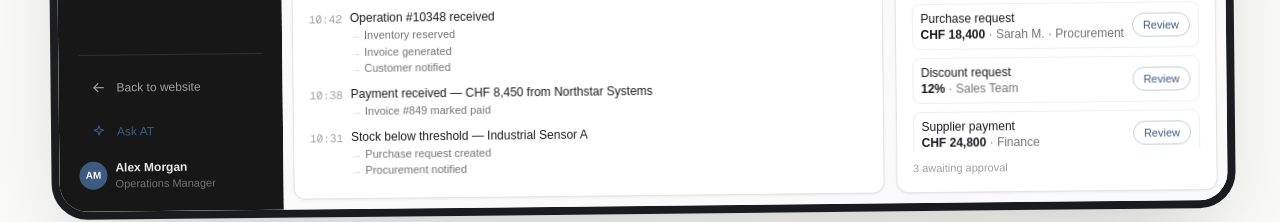
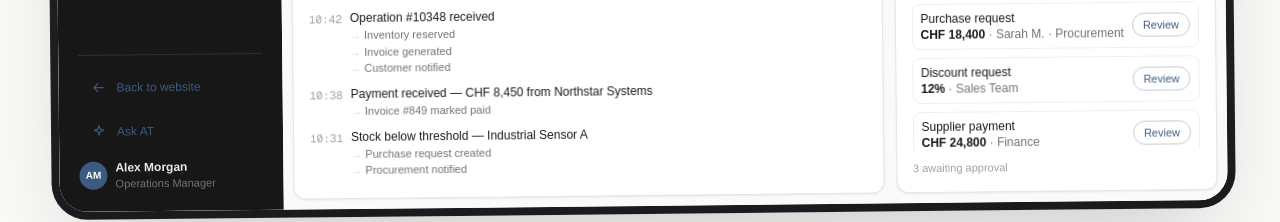
Before and after one commit to AndriiTs1/at-automation, a Next.js app: page /en in a window 1280 px wide. Shown: the part 1304-1526 px from the top of the page. Built offline with nearby package versions, Linux system fonts and the light colour scheme.

Commit message:
style: emphasize demo return navigation

```diff
--- a/components/dashboard/DashboardSidebar.tsx
+++ b/components/dashboard/DashboardSidebar.tsx
@@ -62,7 +62,7 @@
       <div className="mt-4 flex flex-col gap-3 border-t border-white/10 pt-4">
         <Link
           href="/"
-          className="flex items-center justify-center gap-2.5 rounded-lg p-2 text-xs font-medium text-neutral-400 transition-colors hover:bg-white/5 hover:text-neutral-200 @3xl:justify-start @3xl:px-3 @3xl:py-2"
+          className="flex items-center justify-center gap-2.5 rounded-lg p-2 text-xs font-medium text-accent transition-colors hover:bg-accent/10 hover:brightness-110 focus-visible:bg-accent/10 focus-visible:brightness-110 focus-visible:ring-2 focus-visible:ring-accent/50 focus-visible:outline-none @3xl:justify-start @3xl:px-3 @3xl:py-2"
         >
           <ArrowLeftIcon className="h-4 w-4 shrink-0" />
           <span className="hidden truncate @3xl:inline">{t("backToWebsite")}</span>
--- a/components/dashboard/TabletNavigation.tsx
+++ b/components/dashboard/TabletNavigation.tsx
@@ -105,7 +105,7 @@
           <Link
             href="/"
             onClick={onClose}
-            className="flex items-center gap-2.5 rounded-lg px-3 py-2 text-xs font-medium text-neutral-400 transition-colors hover:bg-white/5 hover:text-neutral-200"
+            className="flex items-center gap-2.5 rounded-lg px-3 py-2 text-xs font-medium text-accent transition-colors hover:bg-accent/10 hover:brightness-110 focus-visible:bg-accent/10 focus-visible:brightness-110 focus-visible:ring-2 focus-visible:ring-accent/50 focus-visible:outline-none"
           >
             <ArrowLeftIcon className="h-4 w-4 shrink-0" />
             {t("backToWebsite")}
```
